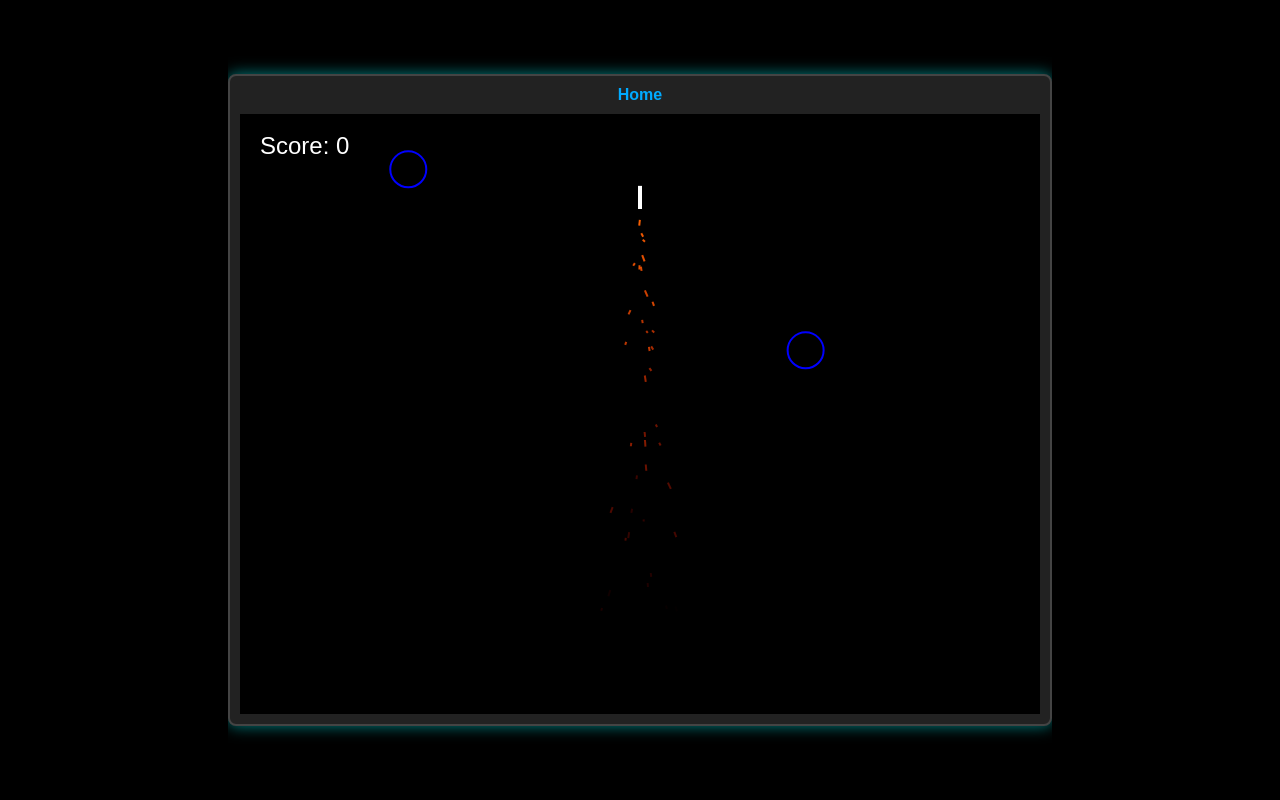
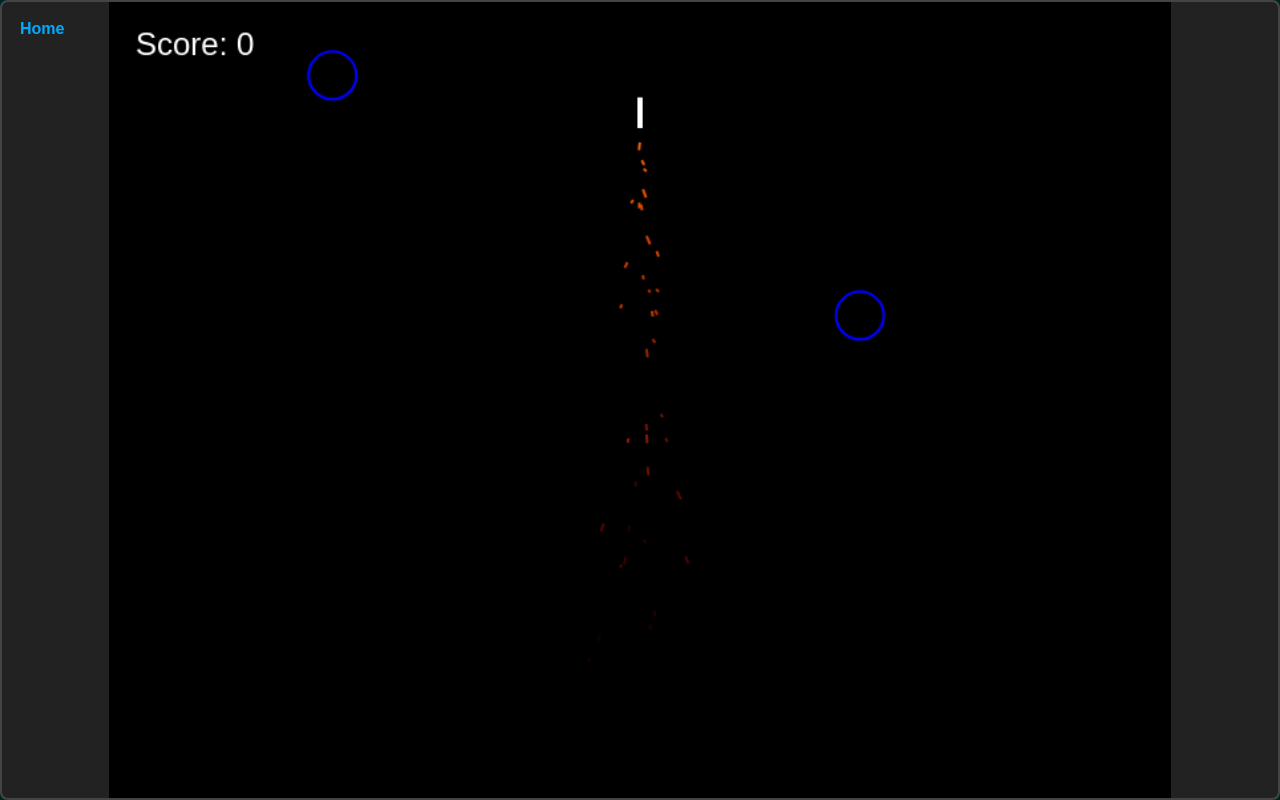
Before and after one commit to gigabo/vibenoodle, a website with bundled scripts: page public/games/rocket/index.html in a window 1280 px wide. Built offline with nearby package versions, Linux system fonts and the light colour scheme.

Commit message:
Fit screen

```diff
--- a/public/games/rocket/index.html
+++ b/public/games/rocket/index.html
@@ -7,8 +7,8 @@
     <link rel="stylesheet" href="/games/rocket/style.css">
 </head>
 <body>
+    <a href="/" class="home-link">Home</a>
     <div class="game-container">
-        <a href="/" class="home-link">Home</a>
         <canvas id="gameCanvas"></canvas>
     </div>
     <script src="/games/rocket/game.js"></script>
--- a/public/games/rocket/style.css
+++ b/public/games/rocket/style.css
@@ -3,29 +3,33 @@ body, html {
     padding: 0;
     height: 100%;
     background-color: #000;
+    overflow: hidden;
+    font-family: sans-serif;
+}
+
+.game-container {
+    position: relative; /* for positioning children */
     display: flex;
     justify-content: center;
     align-items: center;
-    font-family: sans-serif;
-    overflow: hidden; /* Prevent scrolling */
-}
-
-.game-container {
+    width: 100%;
+    height: 100%;
+    padding: 10px; /* Keep the padding for the frame effect */
+    box-sizing: border-box;
+    background-color: #222;
     border: 2px solid #444;
-    padding: 10px;
-    background-color: #222;
     border-radius: 8px;
     box-shadow: 0 0 15px rgba(0, 255, 255, 0.5);
-    text-align: center;
-    /* The container will size itself to its content */
 }
 
 .home-link {
-    display: block;
-    margin-bottom: 10px;
+    position: absolute;
+    top: 20px;
+    left: 20px;
     color: #00aaff;
     text-decoration: none;
     font-weight: bold;
+    z-index: 1; /* ensure it's on top */
 }
 
 .home-link:hover {
@@ -35,4 +39,5 @@ body, html {
 canvas {
     display: block;
     background-color: #111;
+    /* JS will set width and height style properties */
 }
--- a/src/games/rocket/game.ts
+++ b/src/games/rocket/game.ts
@@ -1,8 +1,34 @@
 const canvas = document.getElementById('gameCanvas') as HTMLCanvasElement;
 const ctx = canvas.getContext('2d')!;
 
-canvas.width = 800;
-canvas.height = 600;
+// --- Begin new canvas resizing logic ---
+
+const GAME_WIDTH = 800;
+const GAME_HEIGHT = 600;
+
+canvas.width = GAME_WIDTH;
+canvas.height = GAME_HEIGHT;
+
+function resizeCanvas() {
+    const container = document.querySelector('.game-container') as HTMLElement;
+    if (!container) return;
+
+    const containerWidth = container.clientWidth;
+    const containerHeight = container.clientHeight;
+
+    const scaleX = containerWidth / GAME_WIDTH;
+    const scaleY = containerHeight / GAME_HEIGHT;
+    const scale = Math.min(scaleX, scaleY);
+
+    const newWidth = GAME_WIDTH * scale;
+    const newHeight = GAME_HEIGHT * scale;
+
+    canvas.style.width = `${newWidth}px`;
+    canvas.style.height = `${newHeight}px`;
+}
+
+window.addEventListener('resize', resizeCanvas);
+// --- End new canvas resizing logic ---
 
 interface Vector {
     x: number;
@@ -513,3 +539,4 @@ function gameLoop(currentTime: number) {
 }
 
 gameLoop(0);
+resizeCanvas(); // Initial resize
```
